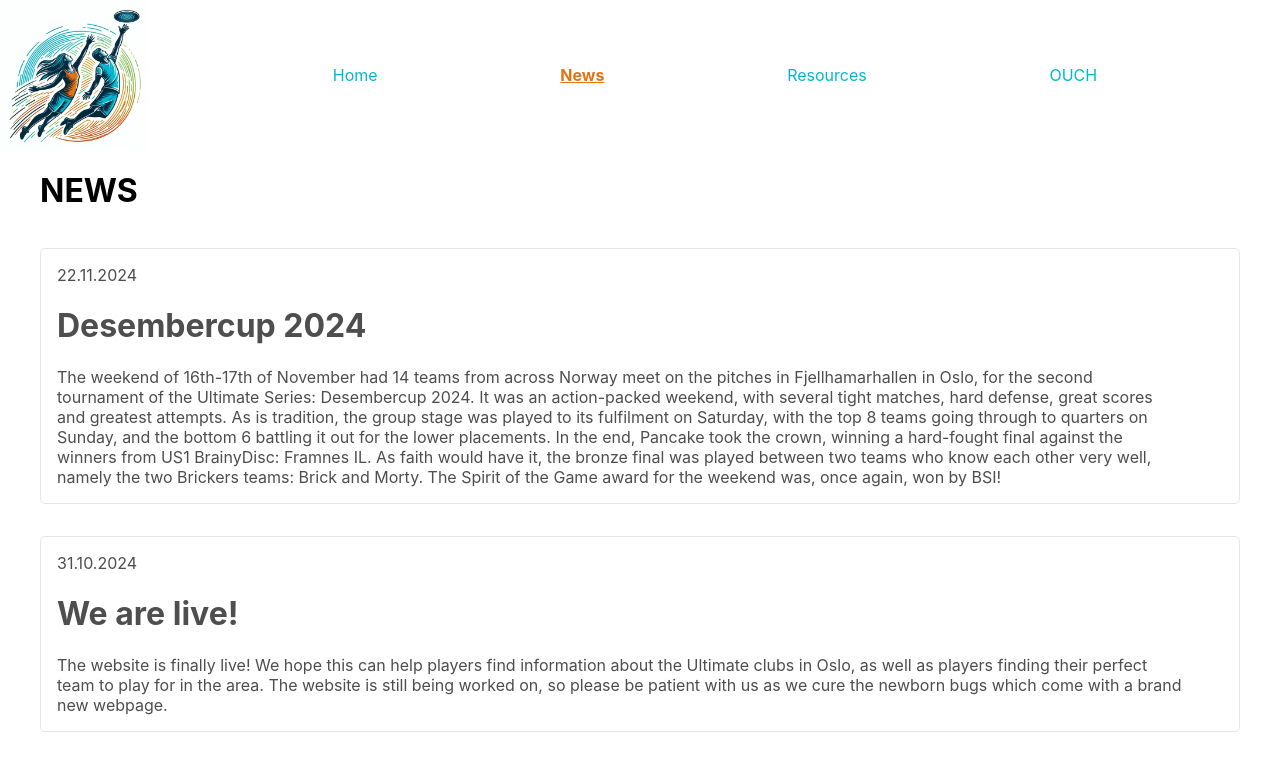
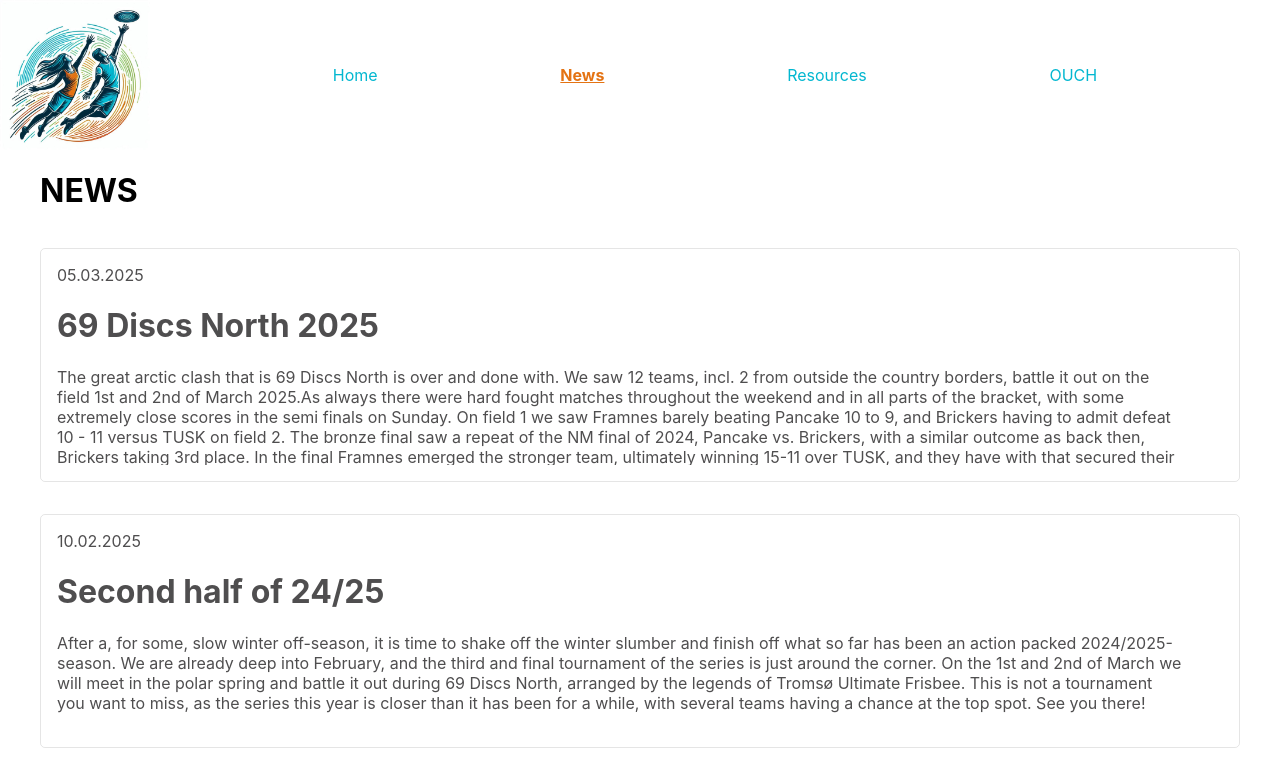
Before and after one commit to Nihabu/ouchWeb, a React (Create React App) app: page /news in a window 1280 px wide. Shown: the top 778 px of the page. Built offline with nearby package versions, Linux system fonts and the light colour scheme.

Commit message:
Updated news, events and teams info

```diff
--- a/src/NewsBox.js
+++ b/src/NewsBox.js
@@ -15,7 +15,7 @@ function InfoBox(props) {
 						position: "relative",
 						color: "text.secondary",
 						bgcolor: `${obj.color}`,
-						minHeight: 150,
+						minHeight: 200,
 						border: "1px solid rgba(0,0,0,0.1)",
 						borderRadius: "5px",
 						padding: "1rem",
--- a/src/UpcomingEvents.js
+++ b/src/UpcomingEvents.js
@@ -59,6 +59,17 @@ function UpcomingEvents(props) {
 								<div className="event-info" style={{ marginTop: "1rem" }}>
 									{obj.info}
 								</div>
+								<div className="extra" style={{ marginTop: "1rem" }}>
+									<a
+										target="_blank"
+										rel="noopener noreferrer"
+										href={obj.extraLink}
+										style={{ color: "inherit" }}
+										key={i}
+									>
+										{obj.extra}
+									</a>
+								</div>
 							</Box>
 						</Box>
 					))}
--- a/src/newsList.js
+++ b/src/newsList.js
@@ -1,4 +1,25 @@
 const newsList = [
+	{
+		header: "69 Discs North 2025",
+		text:
+			"The great arctic clash that is 69 Discs North is over and done with. We saw 12 teams, incl. 2 from outside the country borders, battle it out on the field 1st and 2nd of March 2025." +
+			"As always there were hard fought matches throughout the weekend and in all parts of the bracket, with some extremely close scores in the semi finals on Sunday. " +
+			"On field 1 we saw Framnes barely beating Pancake 10 to 9, and Brickers " +
+			"having to admit defeat 10 - 11 versus TUSK on field 2. The bronze final saw a repeat of the NM final of 2024, Pancake vs. Brickers, with a similar outcome as back then, Brickers taking 3rd place. " +
+			"In the final Framnes emerged the stronger team, ultimately winning 15-11 over TUSK, and they have with that secured their spot as series winner of the 2024/2025. " +
+			"Congratulations to Framnes!",
+		posted: "05.03.2025",
+	},
+	{
+		header: "Second half of 24/25",
+		text:
+			"After a, for some, slow winter off-season, it is time to shake off the winter slumber and finish off what so far has been an action packed 2024/2025-season. " +
+			"We are already deep into February, and the third and final tournament of the series is just around the corner. On the 1st and 2nd of March we will meet in the polar spring and " +
+			"battle it out during 69 Discs North, arranged by the legends of Tromsø Ultimate Frisbee. " +
+			"This is not a tournament you want to miss, as the series this year is closer than it has been for a while, with several teams having a chance at the top spot. " +
+			"See you there!",
+		posted: "10.02.2025",
+	},
 	{
 		header: "Desembercup 2024",
 		text:
--- a/src/teamOverview.js
+++ b/src/teamOverview.js
@@ -54,8 +54,8 @@ const teamList = [
 		instagram: "https://www.instagram.com/brickers.ultimate.frisbee/",
 		website: "https://www.furuset.no/vare-idretter/ultimate-frisbee",
 		facebook: "https://www.facebook.com/BrickersUltimateFrisbeeOslo/",
-		time: "Monday 21:30 - 23:00",
-		info: "We are in winter off-season and thus only have one practice per week. In February we will return to two practices, with the second being Wednesdays 21:30 - 23:00",
+		time: "Monday 21:30 - 23:00, Wednesday 21:30 - 23:00",
+		info: "We're back to regular full schedule after a winter off-season. Always open for new players!",
 		picture: true,
 		color: "background.blue",
 	},
@@ -67,7 +67,8 @@ const teamList = [
 		website: "",
 		facebook: "",
 		time: "Friday 18:30 - 20:30",
-		info: "The Friday Winter Pickup is open for anyone wanting to watch, try and/or play Ultimate. Please bring one light and one dark jersey, and remember water, warm clothes and cleats if you have them.",
+		info: "The Friday Winter Pickup is open for anyone wanting to watch, try and/or play Ultimate. Please bring one light and one dark jersey, and remember water, warm clothes and cleats if you have them. " +
+		"We use the Spond app for sign-ups and communication.",
 		picture: false,
 		color: "rgba(236, 162, 242, 0.1)",
 	},
--- a/src/upcomingEventsList.js
+++ b/src/upcomingEventsList.js
@@ -1,17 +1,20 @@
 const eventsList = [
 	{
-		date: "01.03.2025 - 02.03.2025",
-		location: "Tromsø, TBD",
-		locationLink: null,
-		title: "69 Discs North (US3)",
-		info: "The 3rd, and final, round of the Ultimate Series.",
+		date: "29.03.2025 - 30.03.2025",
+		location: "Trondheim Spektrum, Trondheim",
+		locationLink: "https://maps.app.goo.gl/pdhnecwPMRSpaZUs9",
+		title: "Norwegian National Championship (NM)",
+		info: "The final tournament of the 2024/2025 season.",
+		extra: null
 	},
 	{
-		date: "29.03.2025 - 30.03.2025",
-		location: "Trondheim, TBD",
+		date: "from early April",
+		location: "Oslo, TBD",
 		locationLink: null,
-		title: "Norwegian National Championship (NM)",
-		info: "The final tournament of the 2024/2025 season.",
+		title: "Ultimate Spring League Oslo (USLO)",
+		info: "A fun, free for all HAT tournament. Sign up and info through the link below.",
+		extraLink: "https://forms.gle/eVG6qAKwzPFJYUHf6",
+		extra: "Sign up before March 16th!"
 	},
 ];
 
```
Also changed, not shown: 1 other file (tests, documents, lock files or other folders).
